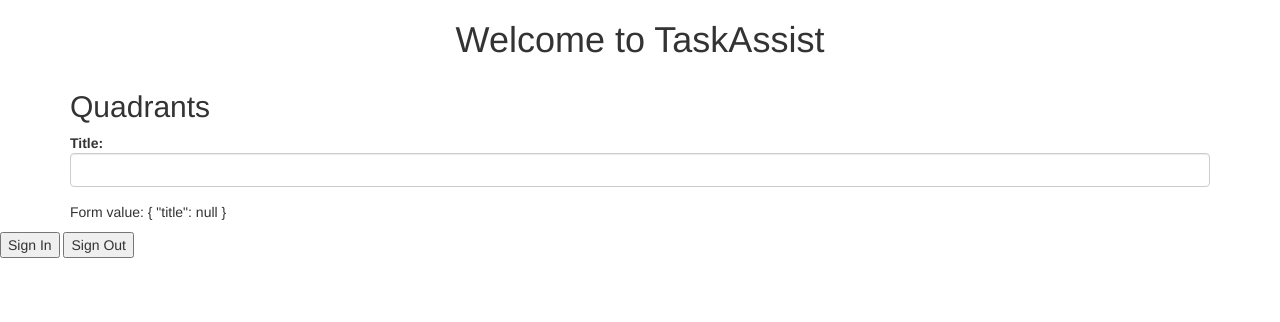
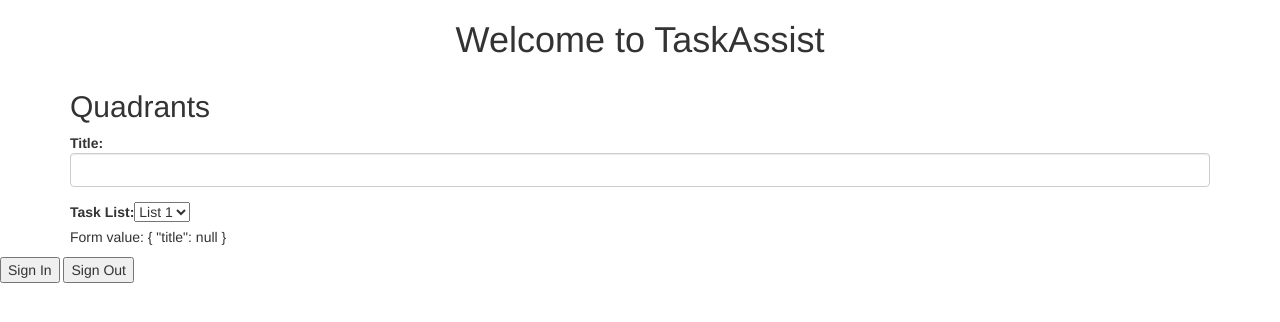
Before and after one commit to cgherman/task-assist, an Angular app: page / in a window 1280 px wide. Shown: the top 322 px of the page. Built offline with nearby package versions, Linux system fonts and the light colour scheme.

Commit message:
stable mock of list dropdown

```diff
--- a/src/app/app.component.ts
+++ b/src/app/app.component.ts
@@ -5,6 +5,7 @@ import { Component } from '@angular/core';
   templateUrl: './app.component.html',
   styleUrls: ['./app.component.css']
 })
+
 export class AppComponent {
   title = 'TaskAssist';
 }
--- a/src/app/data-model.ts
+++ b/src/app/data-model.ts
@@ -1,8 +1,20 @@
-export class TaskList {
+interface ITaskList {
+    id: string;
+    title: string;
+    tasks: Task[];
+}
+
+export class TaskList implements ITaskList {
     id = null;
     title = null;
     tasks: Task[];
     //updated = date...
+
+    constructor (public taskListId: string, title: string, childTasks: Task[]) {
+        this.id = taskListId;
+        this.title = title;
+        this.tasks = childTasks;
+    }
 }
 
 interface ITask {
--- a/src/app/quadrant/quadrant.component.html
+++ b/src/app/quadrant/quadrant.component.html
@@ -6,5 +6,16 @@
       <input class="form-control" formControlName="title">
     </label>
   </div>
+
+  <div>
+    <label>Task List:</label>
+    <select>
+      <option *ngFor="let taskList of taskLists"
+              value={{taskList.taskListId}}>
+              {{taskList.title}}
+      </option>
+    </select>
+  </div>
+
 </form>
 <p>Form value: {{ quadrantForm.value | json }}</p>
--- a/src/app/quadrant/quadrant.component.ts
+++ b/src/app/quadrant/quadrant.component.ts
@@ -1,18 +1,26 @@
 import { Component, OnInit } from '@angular/core';
 import { FormControl, FormGroup } from '@angular/forms';
+import { TaskService } from '../task.service';
+import { TaskList }       from '../data-model';
 
 @Component({
   selector: 'app-quadrant',
   templateUrl: './quadrant.component.html',
-  styleUrls: ['./quadrant.component.css']
+  styleUrls: ['./quadrant.component.css'],
+  providers:  [TaskService]
 })
 
 export class QuadrantComponent implements OnInit {
+  taskLists: TaskList[];
   quadrantForm = new FormGroup ({
     title: new FormControl()
   });
 
-  constructor() { }
+  taskService = new TaskService();
+
+  constructor(service: TaskService) {
+    this.taskLists = service.getTaskLists();
+  }
 
   ngOnInit() {
   }
--- /dev/null
+++ b/src/app/task.service.ts
@@ -0,0 +1,34 @@
+import { Injectable }       from '@angular/core';
+import { TaskList }       from './data-model';
+
+@Injectable({
+  providedIn: 'root'
+})
+
+export class TaskService {
+
+  constructor() { }
+
+  getTaskLists(): TaskList[] {
+
+    // TODO: USE DATA FROM API
+
+    let taskLists: TaskList[] = [
+
+      new TaskList(
+        "ID1", //taskListId
+        "List 1", //title
+        null //childTasks
+      ),
+
+      new TaskList(
+        "ID2", //taskListId
+        "List 2", //title
+        null //childTasks
+      )
+
+     ];
+
+    return taskLists.sort((a, b) => a.title - b.title);
+  }
+}
```
Also changed, not shown: 1 other file (tests, documents, lock files or other folders).
